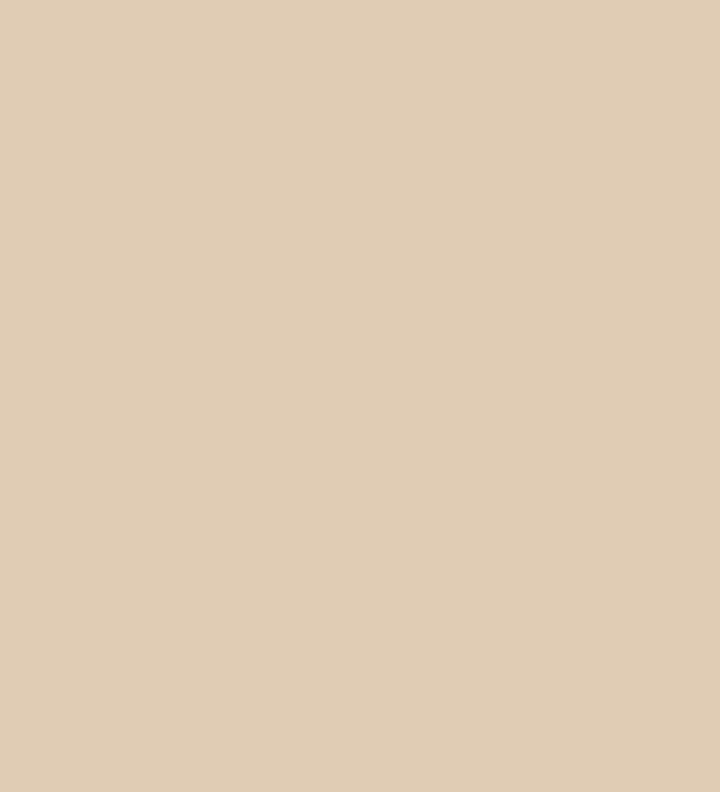
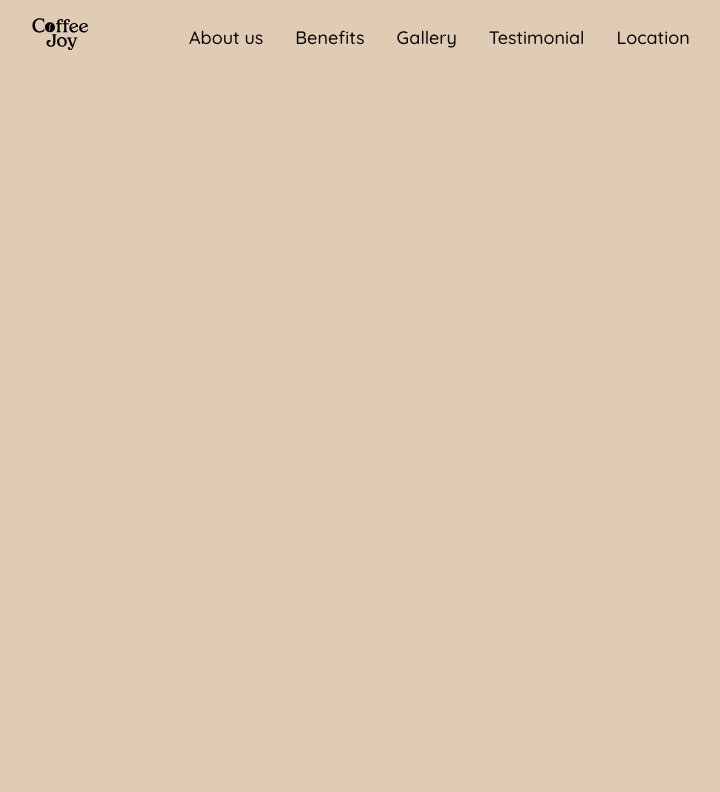
Before and after one commit to Commercial-team-projects/coffee-joy, a website built with Vite: page src/index.html in a window 1280 px wide. Shown: the top 792 px of the page, without its empty margins (240-960 px from the left). Built offline with nearby package versions, Linux system fonts and the light colour scheme; a web font is replaced by a local one.

Commit message:
Header is ready

```diff
--- a/package.json
+++ b/package.json
@@ -12,7 +12,7 @@
     "glob": "^11.0.0",
     "postcss": "^8.4.41",
     "postcss-sort-media-queries": "^5.2.0",
-    "vite": "^5.4.6"
+    "vite": "^5.4.19"
   },
   "author": "Alexander Repeta <alexander.repeta@gmail.com>",
   "license": "ISC",
--- a/src/css/header.css
+++ b/src/css/header.css
@@ -1 +1,59 @@
 /*Styles for section header*/
+.container{
+    display: flex;
+    flex-direction: row;
+    align-items: center;
+    justify-content: space-between;
+    padding: 18px 16px;
+}
+
+.navigation-list{
+    display: none;
+}
+
+.burger-menu{
+    padding: 16px;
+}
+
+.icon:focus,
+.icon:hover {
+    color: #0B0803;
+    cursor: pointer;
+}
+/* Styles for Tablet devices */
+@media only screen and (min-width: 768px) {
+  .navigation{
+    display: flex;
+        flex-direction: row;
+}
+    .navigation-list{
+        display: flex;
+        flex-direction: row;
+        align-items: center;
+        justify-content: space-between;
+        gap:32px;
+    }
+}
+
+@media only screen and (min-width: 768px) {
+    .navigation .logo {
+        margin-right: 100px;
+    }
+}
+
+@media only screen and (min-width: 768px) {
+    .burger-menu{
+        display: none;
+    }
+    .navigation .navigation-item:hover,
+    .navigation .navigation-item:focus {
+        color: #0B0803;
+    }
+
+}
+
+@media only screen and (min-width: 1440px) {
+    .navigation .logo {
+        margin-right: 772px;
+    }
+}
--- a/src/partials/header.html
+++ b/src/partials/header.html
@@ -1 +1,23 @@
-<section class="section"><div class="container"></div></section>
+<header class="section">
+  <div class="container">
+    <nav class="navigation">
+      <a href="./index.html" class="logo">
+        <svg width="57" height="32">
+          <use href="/img/sprite.svg#icon-logo"></use>
+        </svg>
+      </a>
+      <ul class="navigation-list">
+        <li class="navigation-item"><a href="#aboutus">About us</a></li>
+        <li class="navigation-item"><a href="#benefits">Benefits</a></li>
+        <li class="navigation-item"><a href="#gallary">Gallery</a></li>
+        <li class="navigation-item"><a href="#testimonial">Testimonial</a></li>
+        <li class="navigation-item"><a href="#location">Location</a></li>
+      </ul>
+    </nav>
+    <div class="burger-menu">
+      <svg class="icon" width="16" height="12">
+        <use href="/img/sprite.svg#icon-burger"></use>
+      </svg>
+    </div>
+  </div>
+</header>
```
Also changed, not shown: src/img/logo.svg (added), 1 other file.
